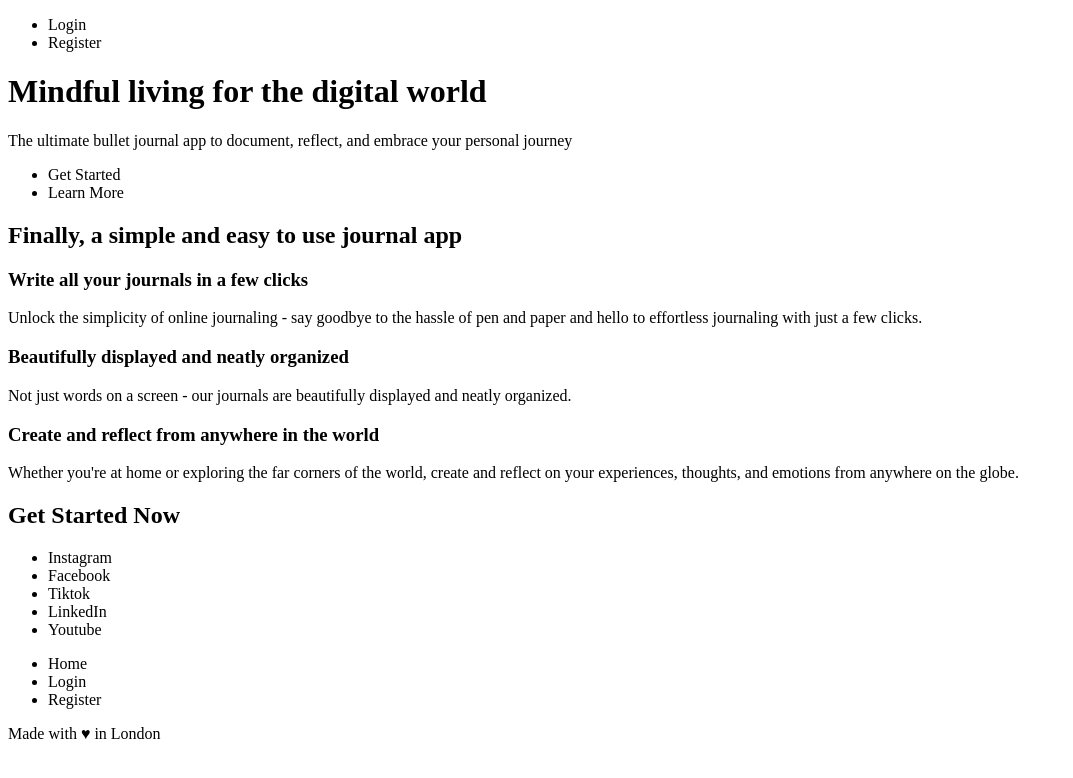
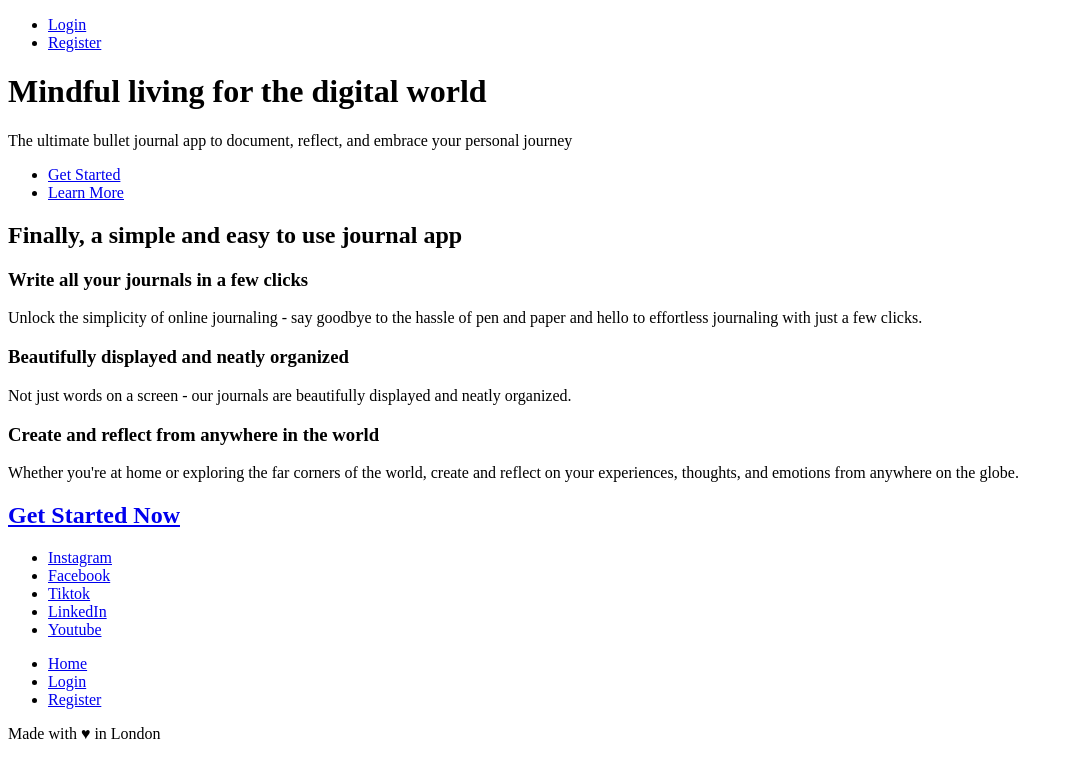
Before and after one commit to Nipun-Lakshan/CS_2001_Internet_Technologies_HTML_Self_Practice_Project_Quill, a plain HTML site: page index.html in a window 1280 px wide. Shown: the whole page, without its empty margins (0-1073 px from the left). Drawn offline with Linux system fonts and the light colour scheme.

Commit message:
Fourth Commit - Adding Hyperlinks and ID Attributes

```diff
--- a/index.html
+++ b/index.html
@@ -7,14 +7,15 @@
   </head>
   <body>
     <!-- NAVIGATION -->
+    <!-- Add quill logo with hyperlink later -->
 
-    <ul>
-      <li>Login</li>
-      <li>Register</li>
+    <ul id="navigation">
+      <li><a href="login.html" id="login-link">Login</a></li>
+      <li><a href="register.html" id="register-link">Register</a></li>
     </ul>
 
     <!-- HERO SECTION -->
-    <h1>Mindful living for the digital world</h1>
+    <h1 id="main-title">Mindful living for the digital world</h1>
 
     <p>
       The ultimate bullet journal app to document, reflect, and embrace your
@@ -22,12 +23,12 @@
     </p>
 
     <ul>
-      <li>Get Started</li>
-      <li>Learn More</li>
+      <li><a href="register.html">Get Started</a></li>
+      <li><a href="#features">Learn More</a></li>
     </ul>
 
     <!-- FEATURES SECTION -->
-    <h2>Finally, a simple and easy to use journal app</h2>
+    <h2 id="features">Finally, a simple and easy to use journal app</h2>
 
     <h3>Write all your journals in a few clicks</h3>
     <p>
@@ -49,22 +50,23 @@
     </p>
 
     <!-- CTA Section -->
-    <h2>Get Started Now</h2>
+    <h2><a href="register.html">Get Started Now</a></h2>
 
     <!-- FOOTER -->
 
     <!-- Add in Social Media Icons Later -->
+    <!-- Add quill logo and hyperlink later -->
     <ul>
-      <li>Instagram</li>
-      <li>Facebook</li>
-      <li>Tiktok</li>
-      <li>LinkedIn</li>
-      <li>Youtube</li>
+      <li><a href="https://www.instagram.com/">Instagram</a></li>
+      <li><a href="https://web.facebook.com/?_rdc=1&_rdr#">Facebook</a></li>
+      <li><a href="https://www.tiktok.com/en">Tiktok</a></li>
+      <li><a href="https://www.linkedin.com/">LinkedIn</a></li>
+      <li><a href="https://www.youtube.com/">Youtube</a></li>
     </ul>
     <ul>
-      <li>Home</li>
-      <li>Login</li>
-      <li>Register</li>
+      <li><a href="index.html">Home</a></li>
+      <li><a href="login.html">Login</a></li>
+      <li><a href="register.html">Register</a></li>
     </ul>
     <p>Made with ♥︎ in London</p>
   </body>
```
Also changed, not shown: login.html (added, +11 -0 lines).
